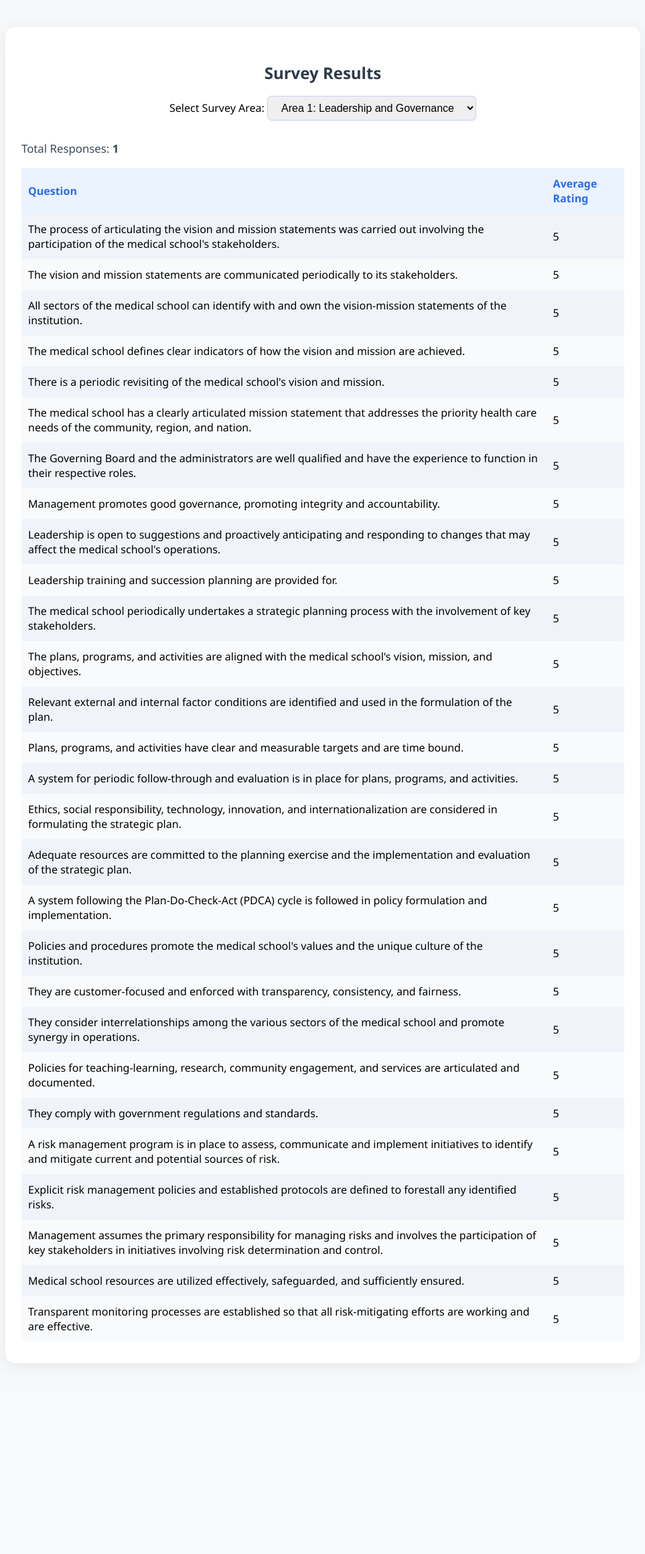
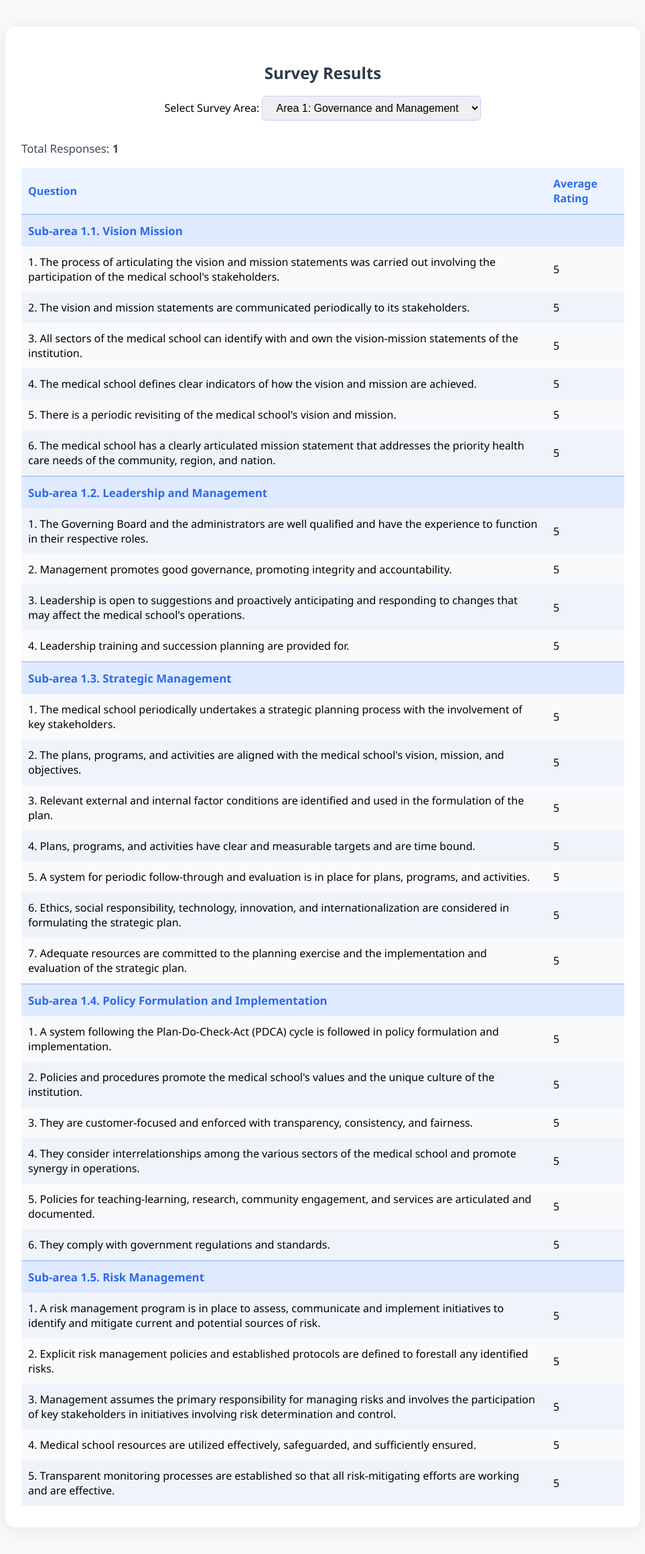
Before and after one commit to zableytan/Survey, a PHP site: page /results.php in a window 1280 px wide. Shown: the whole page at 67% size, without its empty margins (158-1121 px from the left). Before the commit the page ends 2036 px from the top, so only its background shows below. Run offline with PHP 8.4, Linux system fonts and the light colour scheme; data comes from the database, SQL or seed files in the repository.

Commit message:
minor enhancements

```diff
--- a/results.php
+++ b/results.php
@@ -3,7 +3,7 @@ require_once __DIR__ . '/config/db.php';
 
 $areas = [
     'area1' => [
-        'name' => 'Area 1: Leadership and Governance',
+            'name' => 'Area 1: Governance and Management',
             'table' => 'area1_responses',
             'questions' => [
                 'The process of articulating the vision and mission statements was carried out involving the participation of the medical school\'s stakeholders.',
@@ -34,6 +34,13 @@ $areas = [
                 'Management assumes the primary responsibility for managing risks and involves the participation of key stakeholders in initiatives involving risk determination and control.',
                 'Medical school resources are utilized effectively, safeguarded, and sufficiently ensured.',
                 'Transparent monitoring processes are established so that all risk-mitigating efforts are working and are effective.'
+            ],
+            'sub_areas' => [
+                ['title' => 'Sub-area 1.1. Vision Mission', 'questions' => range(1, 6)],
+                ['title' => 'Sub-area 1.2. Leadership and Management', 'questions' => range(7, 10)],
+                ['title' => 'Sub-area 1.3. Strategic Management', 'questions' => range(11, 17)],
+                ['title' => 'Sub-area 1.4. Policy Formulation and Implementation', 'questions' => range(18, 23)],
+                ['title' => 'Sub-area 1.5. Risk Management', 'questions' => range(24, 28)]
             ]
         ],
         'area2' => [
@@ -52,6 +59,10 @@ $areas = [
                 'The results of the assessment are communicated to both internal and external stakeholders.',
                 'The assessment results and findings are analyzed and used for improvement.',
                 'The plans and activities for external quality assurance assessments are regularly improved.'
+            ],
+            'sub_areas' => [
+                ['title' => 'Sub-area 2.1. Internal Quality Assurance System', 'questions' => range(1, 7)],
+                ['title' => 'Sub-area 2.2. External Quality Assurance', 'questions' => range(8, 12)],
             ]
         ],
     'area3' => [
```
Lines whose indentation alone changed are shown as unchanged.
